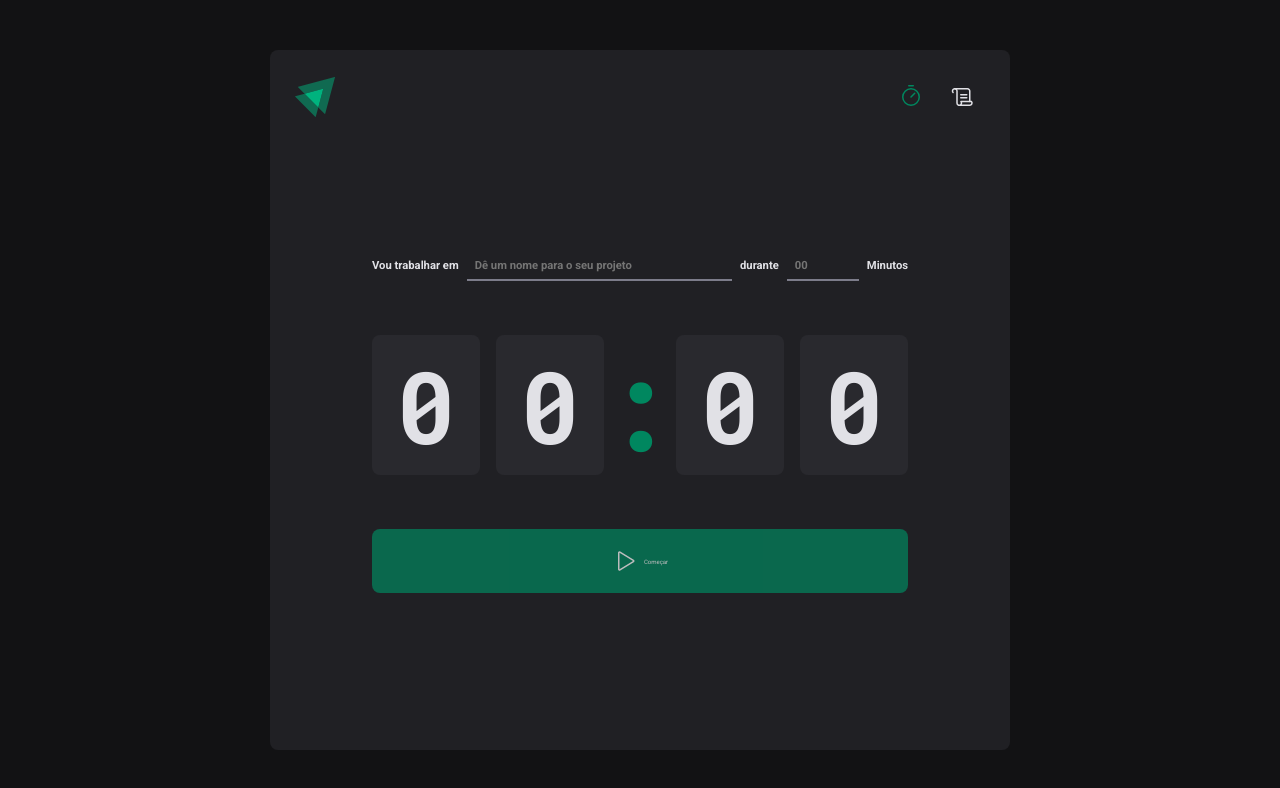
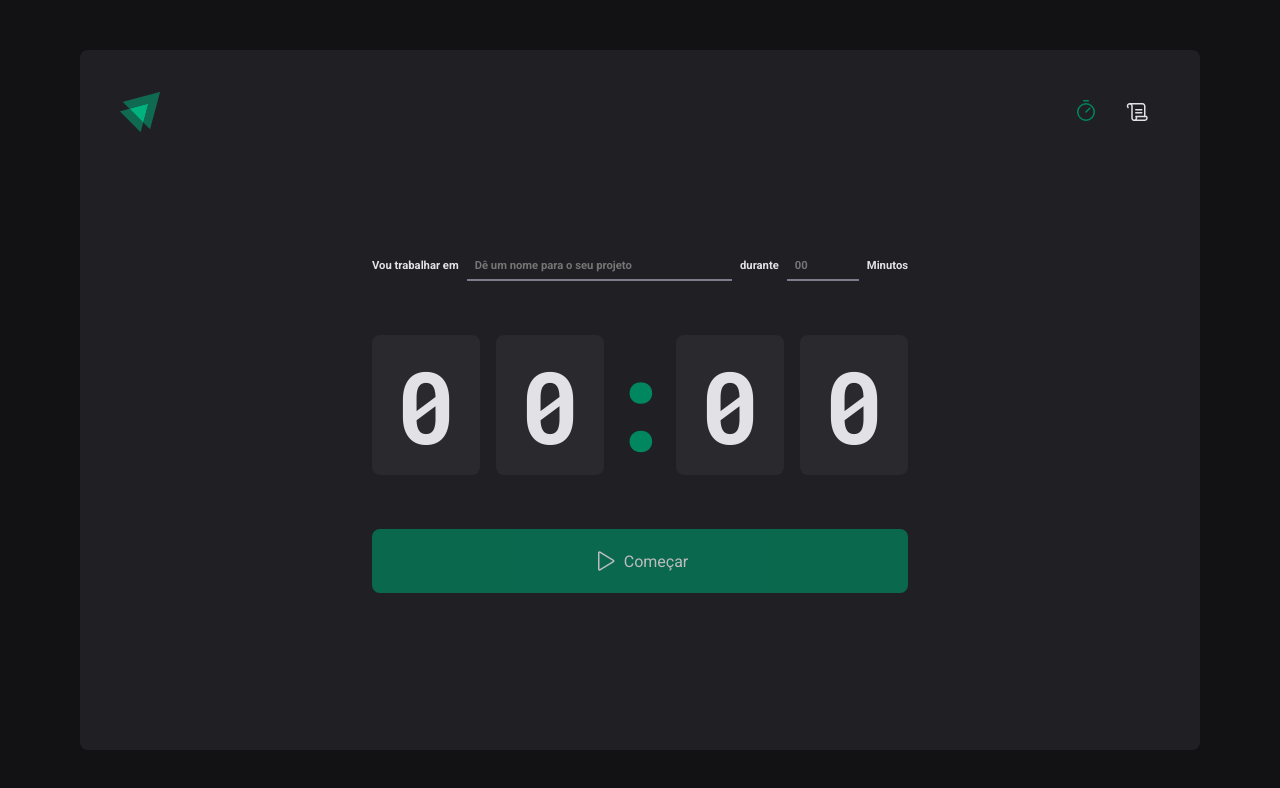
Before and after one commit to th1agOx/Ts_React_js, a React (Vite) app: page / in a window 1280 px wide. Shown: the top 788 px of the page. Built offline with nearby package versions, Linux system fonts and the light colour scheme.

Commit message:
styled component com ts

```diff
--- a/src/layouts/DefaulLayout/styles.ts
+++ b/src/layouts/DefaulLayout/styles.ts
@@ -1,10 +1,10 @@
 import styled from 'styled-components' ;
 
 export const LayoutContainer = styled.div`
-    max-width: 74rem;
+    max-width: 112rem;
     height: calc(100vh - 10rem) ;
     margin: 5rem auto;
-    padding: 2.5rem;
+    padding: 4rem;
 
     background: ${(props) => props.theme['gray-800']} ;
     border-radius: 8px;
--- a/src/pages/Home/styles.ts
+++ b/src/pages/Home/styles.ts
@@ -117,6 +117,7 @@ export const StartCountdownButton = styled.button`                       //trago
 
     background-color: ${(props) => props.theme['green-500']};
     color: ${(props) => props.theme['white']};
+    font-size: 1.6rem ;
 
     &:not(:disabled):hover{
         background-color: ${props => props.theme['green-700']};
```
